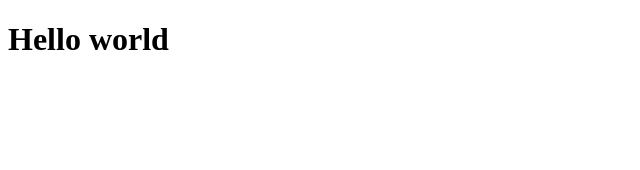
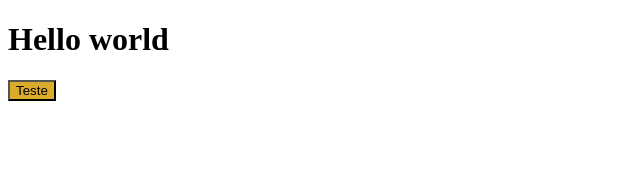
Before and after one commit to RenanEduardo/coffee-delivery-app, a React (Vite) app: page / in a window 1280 px wide. Shown: the top 170 px of the page, without its empty margins (0-640 px from the left). Built offline with nearby package versions, Linux system fonts and the light colour scheme.

Commit message:
create button container to test colors

```diff
--- a/src/App.tsx
+++ b/src/App.tsx
@@ -1,3 +1,11 @@
+import { ThemeProvider } from 'styled-components';
+import { Button } from './components/Button/button';
+import { defaultTheme } from './styles/themes/default';
 export function App() {
-	return <h1>Hello world</h1>;
+	return (
+		<ThemeProvider theme={defaultTheme}>
+			<h1>Hello world</h1>
+			<Button />
+		</ThemeProvider>
+	);
 }
--- /dev/null
+++ b/src/components/Button/Button.styles.ts
@@ -0,0 +1,5 @@
+import styled from 'styled-components';
+
+export const ButtonContainer = styled.button`
+	background-color: ${props => props.theme.colors.product.yellow};
+`;
--- /dev/null
+++ b/src/components/Button/button.tsx
@@ -0,0 +1,5 @@
+import { ButtonContainer } from './Button.styles';
+
+export function Button() {
+	return <ButtonContainer>Teste</ButtonContainer>;
+}
```
